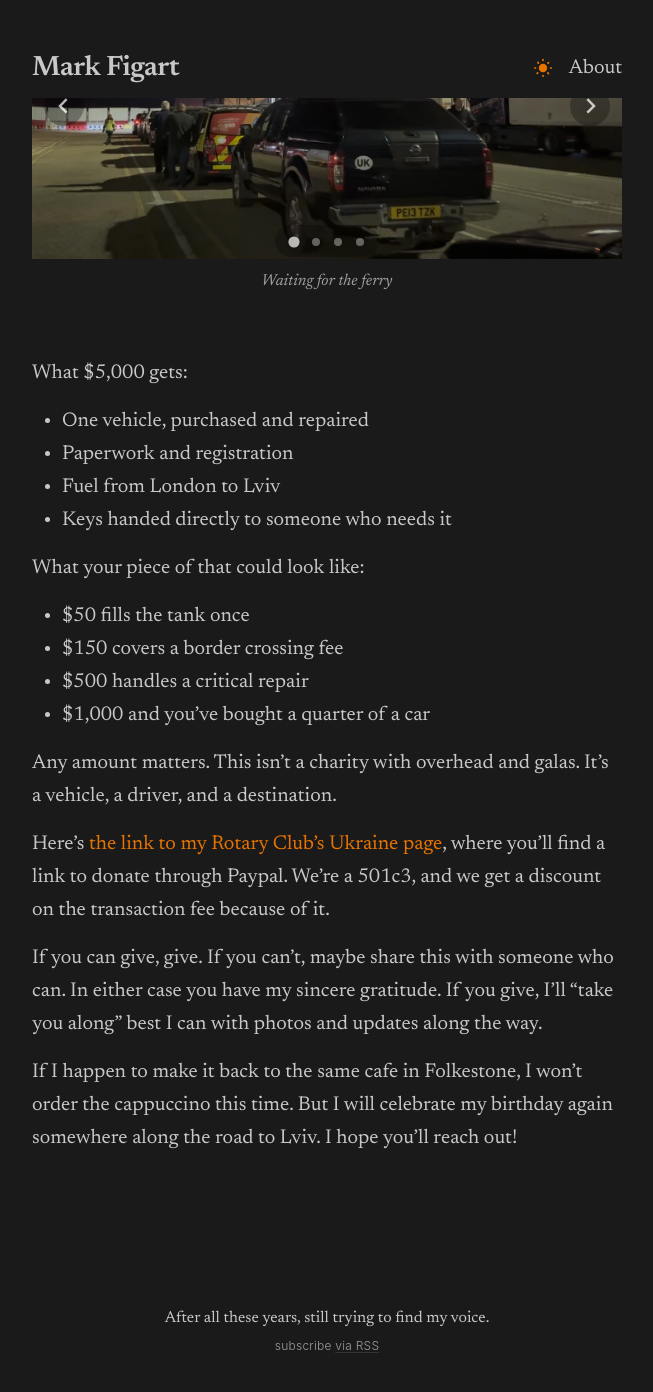
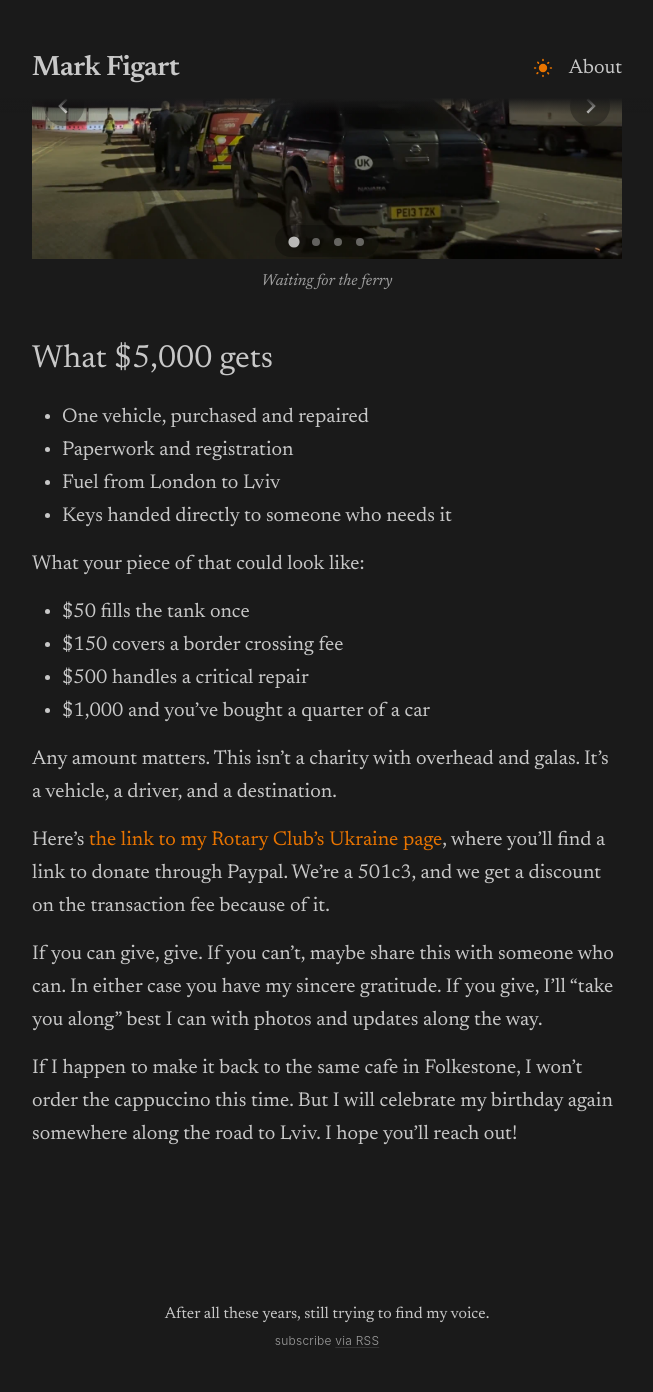
Before and after one commit to figart/60, a Jekyll site: the page built from _posts/2026-01-28-why-im-going-back-to-ukraine.md, in a window 1280 px wide and 1400 px high, scrolled down 4461 px. Shown: the top 1392 px of the window, without its empty margins (313-966 px from the left). Built offline with Jekyll 4.4.1, drawn with Linux system fonts in a browser that asks for light colours.

Commit message:
update to ukraine post and minor layout change

```diff
--- a/_posts/2026-01-28-why-im-going-back-to-ukraine.md
+++ b/_posts/2026-01-28-why-im-going-back-to-ukraine.md
@@ -54,7 +54,7 @@ I don't know if I'll do this every year. I don't know if the war will still be g
 ![On this particular mission, at some point my American buddy, JC, affectionately coined the term "Preston's Eleven" referring to the drivers. That's Preston in the middle, undisputably in charge of his crew.](/assets/images/prestons-eleven.webp)
 ![It wasn't all work. One day we got to play by taking a ride in a vintage Russian Mil Mi-8 helicopter.](youtube:LWzQPU2zOlg)
 
-What $5,000 gets:
+## What $5,000 gets
 
 - One vehicle, purchased and repaired
 - Paperwork and registration
--- a/_sass/minima/_layout.scss
+++ b/_sass/minima/_layout.scss
@@ -8,6 +8,18 @@
   top: 0;
   z-index: 100;
   background-color: var(--background-color);
+
+  &::after {
+    content: '';
+    position: absolute;
+    left: 0;
+    right: 0;
+    bottom: 0;
+    height: 1rem;
+    transform: translateY(100%);
+    background: linear-gradient(to bottom, var(--background-color), transparent);
+    pointer-events: none;
+  }
 }
 
 .site-title {
@@ -284,7 +296,7 @@
   }
 
   .gallery-carousel {
-    margin: 1.5rem 0;
+    margin: 1.5rem 0 0;
     position: relative;
 
     .splide__track {
```
